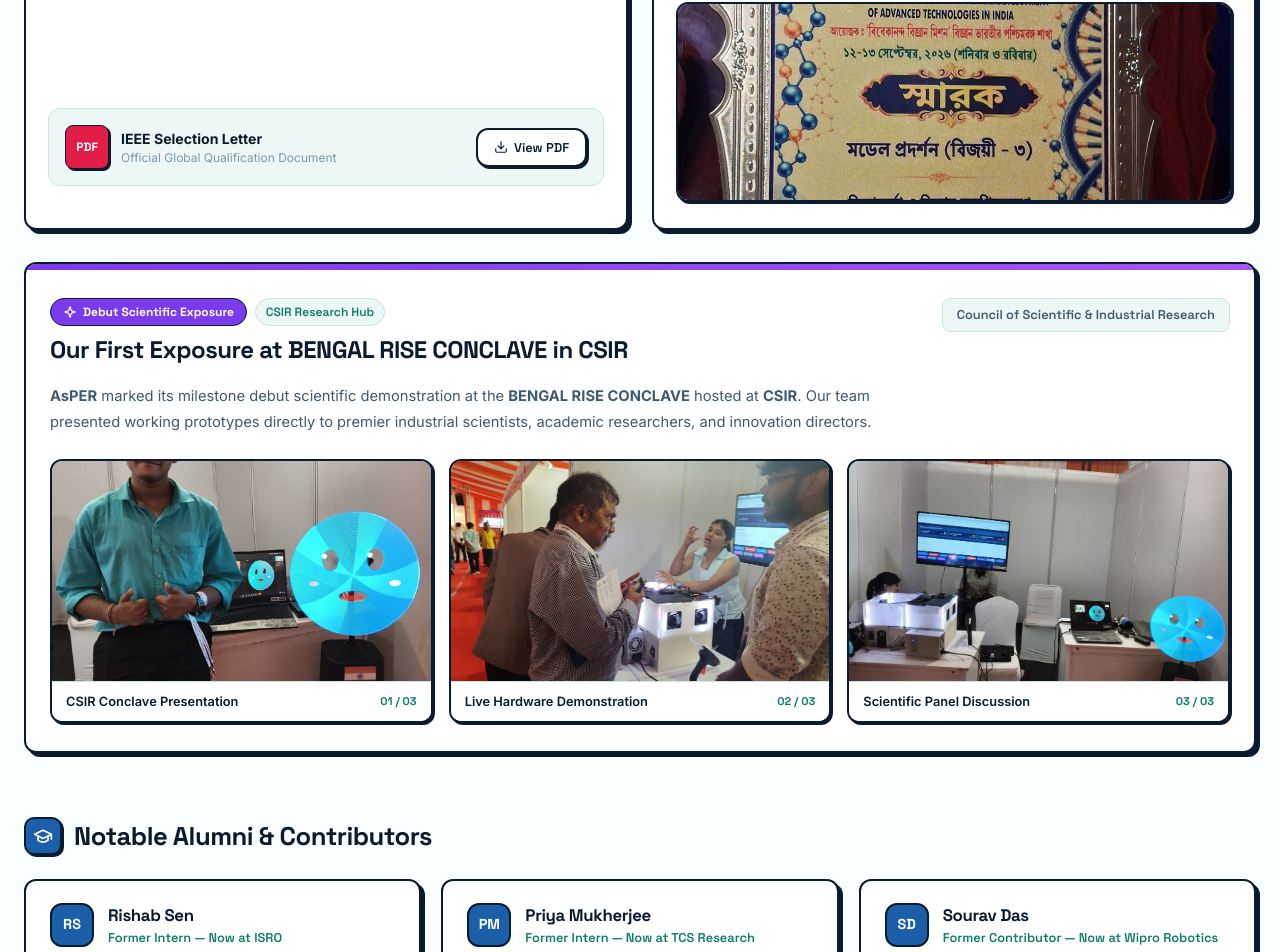
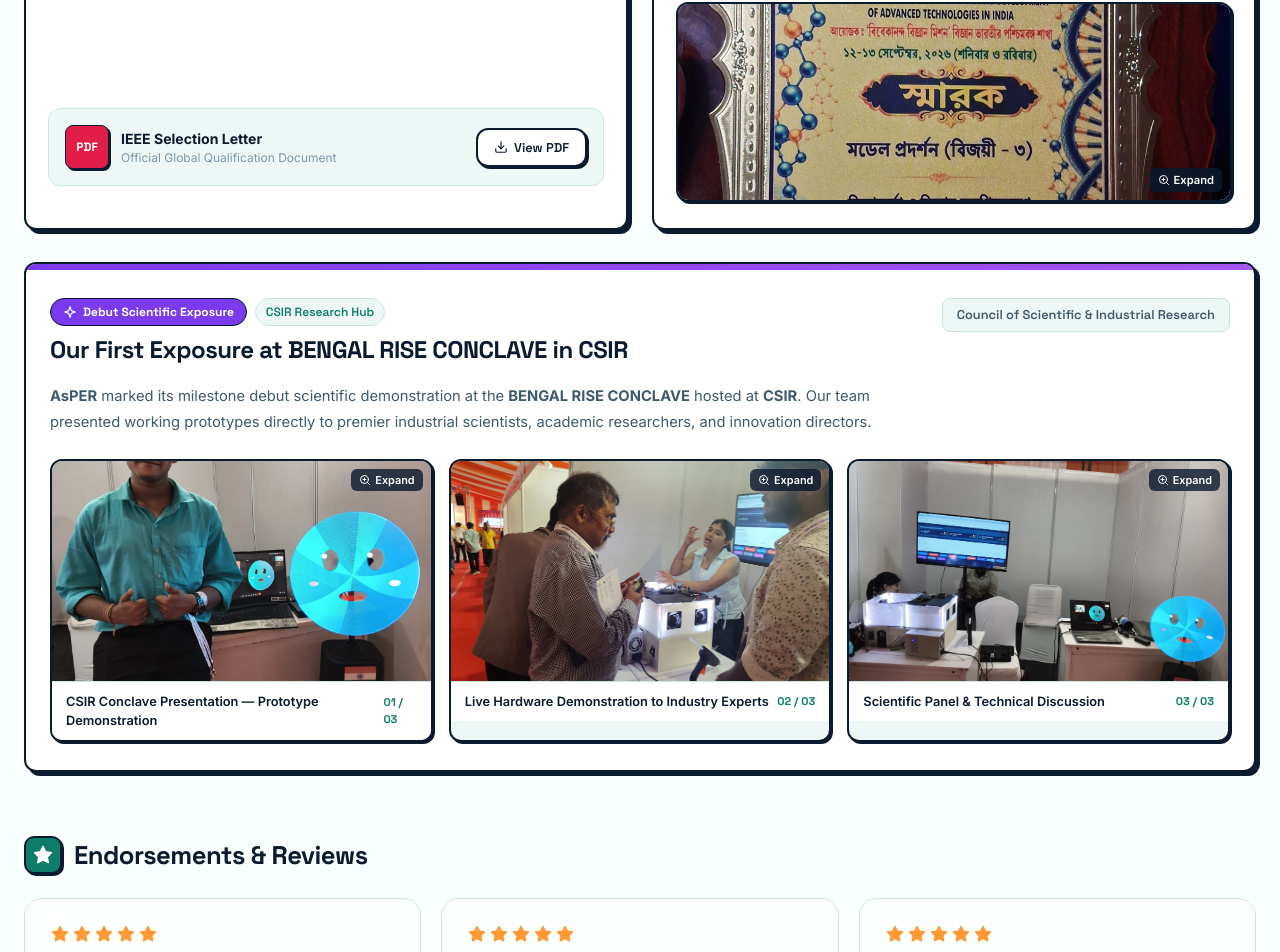
Before and after one commit to darkflame2015/iq-and-innovation, a Next.js app: page /achievements in a window 1280 px wide. Shown: the part 1267-2219 px from the top of the page. Built offline with nearby package versions, Linux system fonts and the light colour scheme.

Commit message:
feat: add achievements page with interactive lightbox and milestones showcase

```diff
--- a/app/achievements/page.tsx
+++ b/app/achievements/page.tsx
@@ -1,20 +1,14 @@
 "use client";
 
 import Image from "next/image";
-import { useState } from "react";
+import { useState, useEffect } from "react";
 import {
   TrophyIcon,
   MedalIcon,
-  RocketIcon,
-  PatentIcon,
-  EducationIcon,
   StarIcon,
   ClipboardIcon,
   ShieldCheckIcon,
   SparklesIcon,
-  FileTextIcon,
-  ArrowRightIcon,
-  CheckCircleIcon,
 } from "../components/Icons";
 
 /* ─── Inline Special Icons ─── */
@@ -47,30 +41,44 @@ function PlayCircleIcon({ size = 20, color = "currentColor" }: { size?: number;
   );
 }
 
+function ZoomInIcon({ size = 16, color = "currentColor" }: { size?: number; color?: string }) {
+  return (
+    <svg width={size} height={size} viewBox="0 0 24 24" fill="none" stroke={color} strokeWidth="2" strokeLinecap="round" strokeLinejoin="round">
+      <circle cx="11" cy="11" r="8" />
+      <line x1="21" y1="21" x2="16.65" y2="16.65" />
+      <line x1="11" y1="8" x2="11" y2="14" />
+      <line x1="8" y1="11" x2="14" y2="11" />
+    </svg>
+  );
+}
+
+function CloseIcon({ size = 24, color = "currentColor" }: { size?: number; color?: string }) {
+  return (
+    <svg width={size} height={size} viewBox="0 0 24 24" fill="none" stroke={color} strokeWidth="2.5" strokeLinecap="round" strokeLinejoin="round">
+      <line x1="18" y1="6" x2="6" y2="18" />
+      <line x1="6" y1="6" x2="18" y2="18" />
+    </svg>
+  );
+}
+
 export default function AchievementsPage() {
-  const [activeImageIndex, setActiveImageIndex] = useState(0);
+  const [selectedImage, setSelectedImage] = useState<{ src: string; caption: string } | null>(null);
+
+  // Close on Escape key press
+  useEffect(() => {
+    const handleKeyDown = (e: KeyboardEvent) => {
+      if (e.key === "Escape") {
+        setSelectedImage(null);
+      }
+    };
+    window.addEventListener("keydown", handleKeyDown);
+    return () => window.removeEventListener("keydown", handleKeyDown);
+  }, []);
+
   const conclaveImages = [
-    { src: "/asper-exposure-1.jpeg", caption: "CSIR Conclave Presentation" },
-    { src: "/asper-exposure-2.jpeg", caption: "Live Hardware Demonstration" },
-    { src: "/asper-exposure-3.jpeg", caption: "Scientific Panel Discussion" },
-  ];
-
-  const alumnis = [
-    {
-      name: "Rishab Sen",
-      role: "Former Intern — Now at ISRO",
-      note: "Contributed to the ARGUS Drone flight stabilization and autonomous path planning subsystem.",
-    },
-    {
-      name: "Priya Mukherjee",
-      role: "Former Intern — Now at TCS Research",
-      note: "Built foundational machine learning algorithms for real-time electrical grid anomaly detection.",
-    },
-    {
-      name: "Sourav Das",
-      role: "Former Contributor — Now at Wipro Robotics",
-      note: "Engineered the mechanical chassis and UV dispersion unit for ASPER CleanBot prototype.",
-    },
+    { src: "/asper-exposure-1.jpeg", caption: "CSIR Conclave Presentation — Prototype Demonstration" },
+    { src: "/asper-exposure-2.jpeg", caption: "Live Hardware Demonstration to Industry Experts" },
+    { src: "/asper-exposure-3.jpeg", caption: "Scientific Panel & Technical Discussion" },
   ];
 
   const reviews = [
@@ -123,6 +131,113 @@ export default function AchievementsPage() {
 
   return (
     <div style={{ minHeight: "80vh", width: "100%" }}>
+      {/* ═══ Image Expansion Lightbox Modal ═══ */}
+      {selectedImage && (
+        <div
+          onClick={() => setSelectedImage(null)}
+          style={{
+            position: "fixed",
+            top: 0,
+            left: 0,
+            right: 0,
+            bottom: 0,
+            backgroundColor: "rgba(10, 26, 47, 0.88)",
+            backdropFilter: "blur(10px)",
+            WebkitBackdropFilter: "blur(10px)",
+            zIndex: 9999,
+            display: "flex",
+            flexDirection: "column",
+            alignItems: "center",
+            justifyContent: "center",
+            padding: "20px",
+            animation: "fadeIn 0.25s ease-out",
+          }}
+        >
+          {/* Modal Container */}
+          <div
+            onClick={(e) => e.stopPropagation()}
+            style={{
+              position: "relative",
+              maxWidth: "92vw",
+              maxHeight: "88vh",
+              display: "flex",
+              flexDirection: "column",
+              alignItems: "center",
+              background: "var(--surface)",
+              border: "2px solid var(--foreground)",
+              borderRadius: "16px",
+              boxShadow: "0 20px 50px rgba(0,0,0,0.5)",
+              overflow: "hidden",
+            }}
+          >
+            {/* Top Bar with Title and Close Button */}
+            <div
+              style={{
+                width: "100%",
+                padding: "12px 20px",
+                background: "var(--surface-alt)",
+                borderBottom: "1.5px solid var(--border)",
+                display: "flex",
+                alignItems: "center",
+                justifyContent: "space-between",
+                gap: 16,
+              }}
+            >
+              <span
+                style={{
+                  fontSize: "0.92rem",
+                  fontWeight: 700,
+                  color: "var(--foreground)",
+                  fontFamily: "'Space Grotesk', sans-serif",
+                }}
+              >
+                {selectedImage.caption}
+              </span>
+              <button
+                onClick={() => setSelectedImage(null)}
+                aria-label="Close modal"
+                style={{
+                  background: "var(--surface)",
+                  border: "1.5px solid var(--foreground)",
+                  borderRadius: "8px",
+                  cursor: "pointer",
+                  padding: "6px",
+                  display: "flex",
+                  alignItems: "center",
+                  justifyContent: "center",
+                  color: "var(--foreground)",
+                  transition: "var(--transition)",
+                }}
+              >
+                <CloseIcon size={20} />
+              </button>
+            </div>
+
+            {/* Expanded Image Container */}
+            <div
+              style={{
+                position: "relative",
+                width: "min(86vw, 900px)",
+                height: "min(74vh, 650px)",
+                background: "#000000",
+                display: "flex",
+                alignItems: "center",
+                justifyContent: "center",
+              }}
+            >
+              <Image
+                src={selectedImage.src}
+                alt={selectedImage.caption}
+                fill
+                style={{ objectFit: "contain" }}
+                sizes="90vw"
+                priority
+              />
+            </div>
+          </div>
+        </div>
+      )}
+
       {/* ═══ Hero ═══ */}
       <section
         className="dot-pattern hero-section"
@@ -163,7 +278,7 @@ export default function AchievementsPage() {
       </section>
 
       <section className="section-wrapper" style={{ paddingTop: 10 }}>
-        {/* ═══ Top Key Milestones Showcase ═══ */}
+        {/* ═══ Major Honors Showcase ═══ */}
         <div style={{ marginBottom: 64 }}>
           <div style={{ display: "flex", alignItems: "center", gap: 12, marginBottom: 28 }}>
             <div
@@ -187,7 +302,7 @@ export default function AchievementsPage() {
                 Major Honors &amp; Competitive Victories
               </h2>
               <p style={{ fontSize: "0.85rem", color: "var(--text-secondary)", marginTop: 2 }}>
-                Key recognitions won on global and national stages
+                Key recognitions won on global and national stages (Click any photo to expand)
               </p>
             </div>
           </div>
@@ -261,7 +376,7 @@ export default function AchievementsPage() {
                     gap: 20,
                   }}
                 >
-                  {/* Video Player */}
+                  {/* Video Player (Muted by default) */}
                   <div
                     style={{
                       borderRadius: 12,
@@ -292,6 +407,7 @@ export default function AchievementsPage() {
                     </div>
                     <video
                       controls
+                      muted
                       playsInline
                       preload="metadata"
                       style={{
@@ -306,8 +422,14 @@ export default function AchievementsPage() {
                     </video>
                   </div>
 
-                  {/* Trophy Photo */}
+                  {/* Trophy Photo (Clickable to Expand) */}
                   <div
+                    onClick={() =>
+                      setSelectedImage({
+                        src: "/bengal-e-summit-trophy.jpeg",
+                        caption: "1st Prize Trophy — Bengal E-Summit 2026 (Awarded to AsPER)",
+                      })
+                    }
                     style={{
                       borderRadius: 12,
                       overflow: "hidden",
@@ -316,7 +438,11 @@ export default function AchievementsPage() {
                       background: "var(--surface-alt)",
                       display: "flex",
                       flexDirection: "column",
+                      cursor: "pointer",
+                      position: "relative",
+                      transition: "var(--transition)",
                     }}
+                    className="clickable-photo"
                   >
                     <div
                       style={{
@@ -327,12 +453,17 @@ export default function AchievementsPage() {
                         fontWeight: 600,
                         display: "flex",
                         alignItems: "center",
-                        gap: 8,
+                        justifyContent: "space-between",
                         fontFamily: "'Space Grotesk', sans-serif",
                       }}
                     >
-                      <TrophyIcon size={16} color="#f59e0b" />
-                      <span>Official Trophy &amp; Accolade</span>
+                      <div style={{ display: "flex", alignItems: "center", gap: 8 }}>
+                        <TrophyIcon size={16} color="#f59e0b" />
+                        <span>Official Trophy &amp; Accolade</span>
+                      </div>
+                      <span style={{ fontSize: "0.72rem", color: "#f59e0b", display: "flex", alignItems: "center", gap: 4 }}>
+                        <ZoomInIcon size={13} /> Click to expand
+                      </span>
                     </div>
                     <div style={{ position: "relative", width: "100%", height: 280 }}>
                       <Image
@@ -465,7 +596,7 @@ export default function AchievementsPage() {
                 </div>
               </div>
 
-              {/* MAKAUT & Bhartiya Bhasha Samiti Card */}
+              {/* MAKAUT & Bhartiya Bhasha Samiti Card (Clickable to Expand) */}
               <div
                 className="card-brutal animate-fade-in-up delay-200"
                 style={{
@@ -511,6 +642,12 @@ export default function AchievementsPage() {
 
                   {/* Attached MAKAUT image */}
                   <div
+                    onClick={() =>
+                      setSelectedImage({
+                        src: "/makaut.jpeg",
+                        caption: "ARGUS Recognition — Bhartiya Bhasha Samiti & MAKAUT Board 3rd Position",
+                      })
+                    }
                     style={{
                       borderRadius: 12,
                       overflow: "hidden",
@@ -521,7 +658,9 @@ export default function AchievementsPage() {
                       height: 200,
                       marginTop: "auto",
                       background: "var(--surface-alt)",
+                      cursor: "pointer",
                     }}
+                    className="clickable-photo"
                   >
                     <Image
                       src="/makaut.jpeg"
@@ -530,12 +669,31 @@ export default function AchievementsPage() {
                       style={{ objectFit: "cover" }}
                       sizes="(max-width: 768px) 100vw, 400px"
                     />
+                    <div
+                      style={{
+                        position: "absolute",
+                        bottom: 8,
+                        right: 8,
+                        background: "rgba(10, 26, 47, 0.85)",
+                        color: "white",
+                        padding: "4px 8px",
+                        borderRadius: 6,
+                        fontSize: "0.7rem",
+                        fontWeight: 600,
+                        display: "flex",
+                        alignItems: "center",
+                        gap: 4,
+                        backdropFilter: "blur(4px)",
+                      }}
+                    >
+                      <ZoomInIcon size={12} /> Expand
+                    </div>
                   </div>
                 </div>
               </div>
             </div>
 
-            {/* 4. Bengal Rise Conclave in CSIR Gallery */}
+            {/* 4. Bengal Rise Conclave in CSIR Gallery (Clickable to Expand) */}
             <div
               className="card-brutal animate-fade-in-up delay-300"
               style={{
@@ -595,7 +753,7 @@ export default function AchievementsPage() {
                   <strong>AsPER</strong> marked its milestone debut scientific demonstration at the <strong>BENGAL RISE CONCLAVE</strong> hosted at <strong>CSIR</strong>. Our team presented working prototypes directly to premier industrial scientists, academic researchers, and innovation directors.
                 </p>
 
-                {/* 3-Image Showcase */}
+                {/* 3-Image Showcase (Clickable to Expand) */}
                 <div
                   style={{
                     display: "grid",
@@ -606,6 +764,12 @@ export default function AchievementsPage() {
                   {conclaveImages.map((img, idx) => (
                     <div
                       key={idx}
+                      onClick={() =>
+                        setSelectedImage({
+                          src: img.src,
+                          caption: `Bengal Rise Conclave at CSIR: ${img.caption}`,
+                        })
+                      }
                       style={{
                         borderRadius: 12,
                         overflow: "hidden",
@@ -614,7 +778,10 @@ export default function AchievementsPage() {
                         background: "var(--surface-alt)",
                         display: "flex",
                         flexDirection: "column",
+                        cursor: "pointer",
+                        transition: "var(--transition)",
                       }}
+                      className="clickable-photo"
                     >
                       <div
                         style={{
@@ -630,6 +797,25 @@ export default function AchievementsPage() {
                           style={{ objectFit: "cover" }}
                           sizes="(max-width: 768px) 100vw, 300px"
                         />
+                        <div
+                          style={{
+                            position: "absolute",
+                            top: 8,
+                            right: 8,
+                            background: "rgba(10, 26, 47, 0.8)",
+                            color: "white",
+                            padding: "3px 8px",
+                            borderRadius: 6,
+                            fontSize: "0.68rem",
+                            fontWeight: 600,
+                            display: "flex",
+                            alignItems: "center",
+                            gap: 4,
+                            backdropFilter: "blur(4px)",
+                          }}
+                        >
+                          <ZoomInIcon size={12} /> Expand
+                        </div>
                       </div>
                       <div
                         style={{
@@ -663,94 +849,7 @@ export default function AchievementsPage() {
           </div>
         </div>
 
-        {/* ═══ Section 2: Notable Alumni ═══ */}
-        <div style={{ marginBottom: 56 }}>
-          <div style={{ display: "flex", alignItems: "center", gap: 12, marginBottom: 24 }}>
-            <div
-              style={{
-                width: 38,
-                height: 38,
-                borderRadius: 10,
-                background: "var(--accent)",
-                color: "white",
-                display: "flex",
-                alignItems: "center",
-                justifyContent: "center",
-                border: "2px solid var(--foreground)",
-                boxShadow: "var(--shadow-brutal-sm)",
-              }}
-            >
-              <EducationIcon size={20} color="#ffffff" />
-            </div>
-            <h2 style={{ fontSize: "clamp(1.25rem, 3.5vw, 1.6rem)", fontWeight: 700 }}>
-              Notable Alumni &amp; Contributors
-            </h2>
-          </div>
-
-          <div
-            style={{
-              display: "grid",
-              gridTemplateColumns: "repeat(auto-fill, minmax(min(100%, 300px), 1fr))",
-              gap: 20,
-            }}
-          >
-            {alumnis.map((a, i) => (
-              <div
-                key={a.name}
-                className={`card-brutal animate-fade-in-up delay-${(i + 1) * 100}`}
-                style={{ padding: "22px 24px" }}
-              >
-                <div style={{ display: "flex", alignItems: "center", gap: 14, marginBottom: 14 }}>
-                  <div
-                    style={{
-                      width: 44,
-                      height: 44,
-                      borderRadius: 12,
-                      background: "var(--accent)",
-                      color: "white",
-                      display: "flex",
-                      alignItems: "center",
-                      justifyContent: "center",
-                      fontWeight: 700,
-                      fontSize: "0.9rem",
-                      fontFamily: "'Space Grotesk', sans-serif",
-                      border: "2px solid var(--foreground)",
-                    }}
-                  >
-                    {a.name
-                      .split(" ")
-                      .map((n) => n[0])
-                      .join("")}
-                  </div>
-                  <div>
-                    <h4 style={{ fontSize: "1.05rem", fontWeight: 700 }}>{a.name}</h4>
-                    <p
-                      style={{
-                        fontSize: "0.8rem",
-                        color: "var(--primary)",
-                        fontWeight: 600,
-                        fontFamily: "'Space Grotesk', sans-serif",
-                      }}
-                    >
-                      {a.role}
-                    </p>
-                  </div>
-                </div>
-                <p
-                  style={{
-                    fontSize: "0.86rem",
-                    color: "var(--text-secondary)",
-                    lineHeight: 1.65,
-                  }}
-                >
-                  {a.note}
-                </p>
-              </div>
-            ))}
-          </div>
-        </div>
-
-        {/* ═══ Section 3: Reviews & Endorsements ═══ */}
+        {/* ═══ Section 2: Reviews & Endorsements ═══ */}
         <div style={{ marginBottom: 56 }}>
           <div style={{ display: "flex", alignItems: "center", gap: 12, marginBottom: 24 }}>
             <div
@@ -821,7 +920,7 @@ export default function AchievementsPage() {
           </div>
         </div>
 
-        {/* ═══ Section 4: Contracts & Pilots ═══ */}
+        {/* ═══ Section 3: Contracts & Pilots ═══ */}
         <div>
           <div style={{ display: "flex", alignItems: "center", gap: 12, marginBottom: 24 }}>
             <div
@@ -903,6 +1002,14 @@ export default function AchievementsPage() {
           </div>
         </div>
       </section>
+
+      {/* Global styles for clickable photo hover effect */}
+      <style jsx global>{`
+        .clickable-photo:hover {
+          transform: translateY(-3px);
+          box-shadow: var(--shadow-brutal-hover) !important;
+        }
+      `}</style>
     </div>
   );
 }
```
